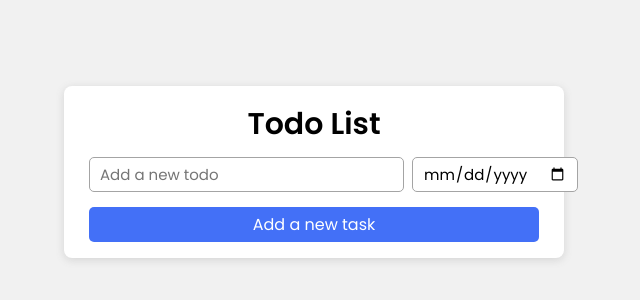
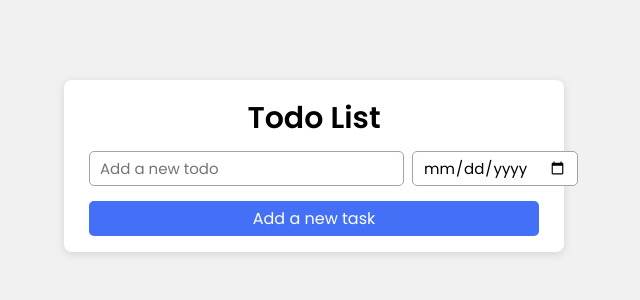
Before and after one commit to alihexon/todo-list, a plain HTML site: page index.html in a window 1280 px wide. Shown: the part 234-534 px from the top of the page, without its empty margins (326-966 px from the left). Drawn offline with nearby package versions, Linux system fonts and the light colour scheme.

Commit message:
style(centered-todo-list): The main is now centered on the page

```diff
--- a/style.css
+++ b/style.css
@@ -9,13 +9,16 @@
 
 body {
   background-color: #f1f1f1;
+  display: flex;
+  justify-content: center;
+  align-items: center;
+  height: 100vh;
 }
 
 main {
   background-color: #fff;
   max-width: 500px;
-  padding: 16px 25px;
-  margin: 40vh auto;
+   padding: 16px 25px;
   border-radius: 8px;
   box-shadow: rgba(99, 99, 99, 0.2) 0px 2px 8px 0px;
 }
```
